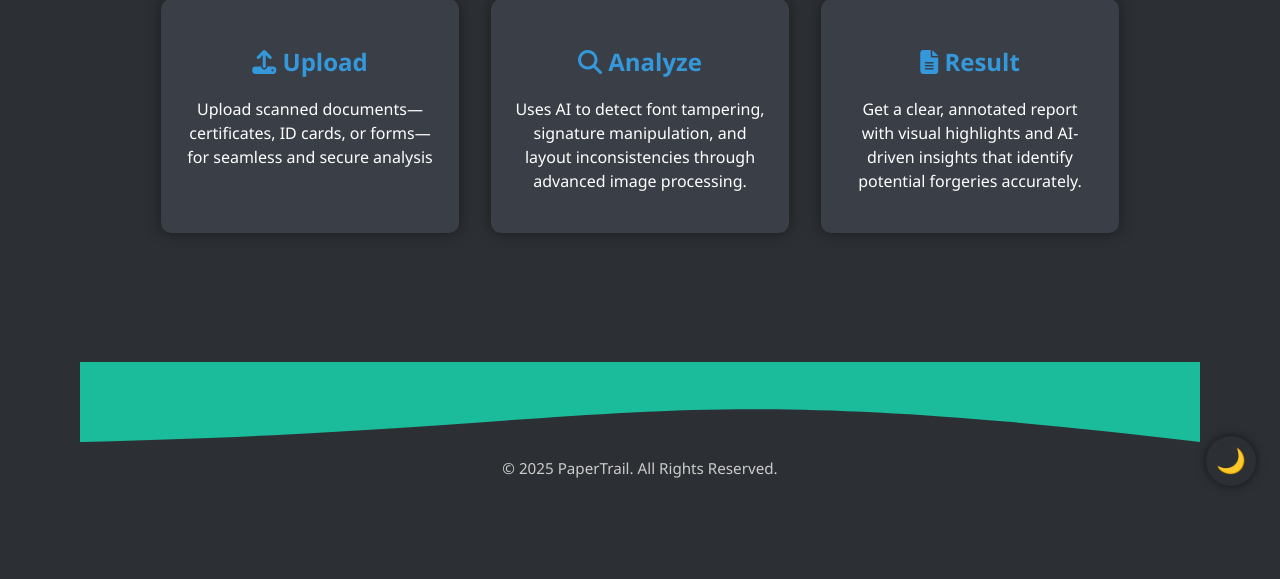
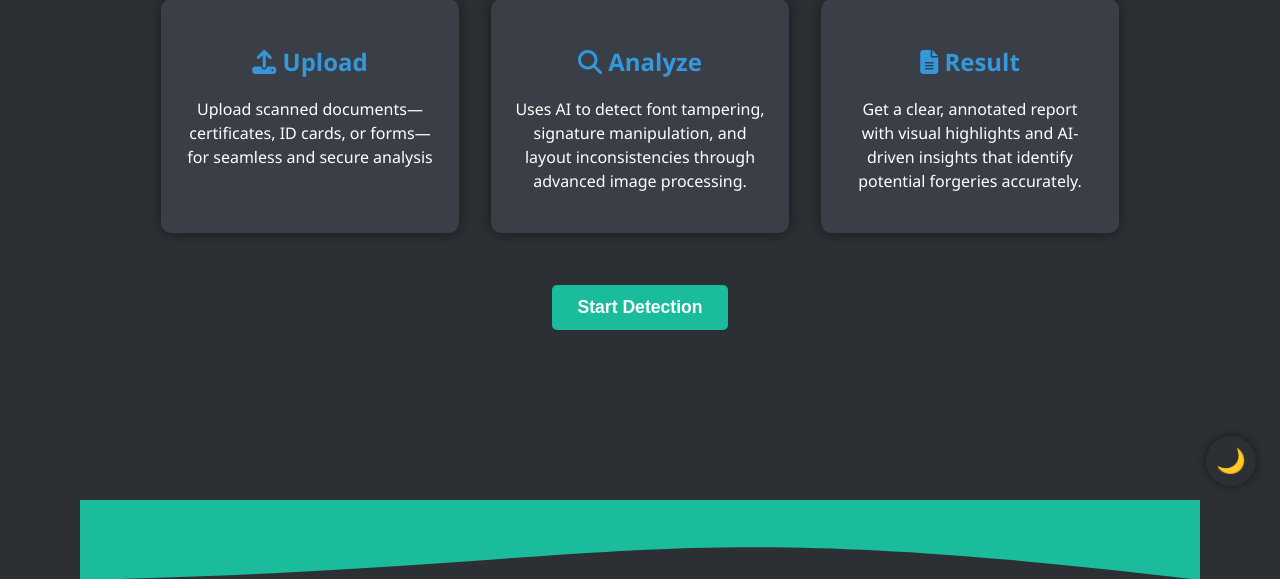
Before and after one commit to ArianAsthana/Forgery-Detection, a FastAPI app: page / in a window 1280 px wide. Shown: the part 290-869 px from the top of the page. Before the commit the page ends 768 px from the top, so only its background shows below. Run offline with FastAPI, Linux system fonts and the light colour scheme; parts of the project's set-up code (start-up, migrations or seed data) failed here and were passed over.

Commit message:
Update home.html

```diff
--- a/templates/home.html
+++ b/templates/home.html
@@ -23,9 +23,13 @@
     </div>
   </div>
 
-  <a href="/detect">
-    <button class="sr-fade">Start Detection</button>
+  <div style="margin: 4.5rem 0;">
+    <a href="/detect" style="text-decoration: none;">
+      <button style="padding: 12px 25px; background-color: #1abc9c; color: white; border: none; border-radius: 5px; cursor: pointer; font-size: 1.1rem;">
+        Start Detection
+      </button>
     </a>
+  </div>
 </section>
 
 <div class="wave-separator">
```
Lines whose indentation alone changed are shown as unchanged.
